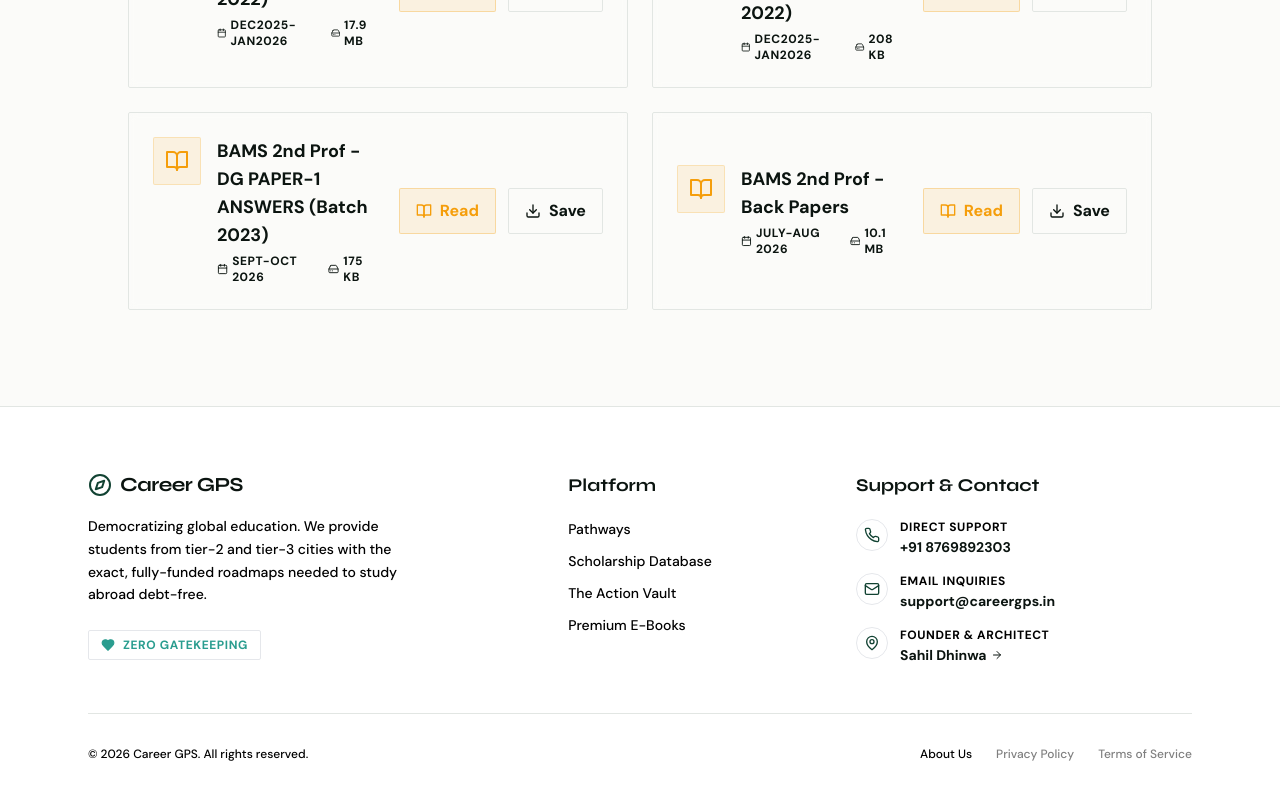
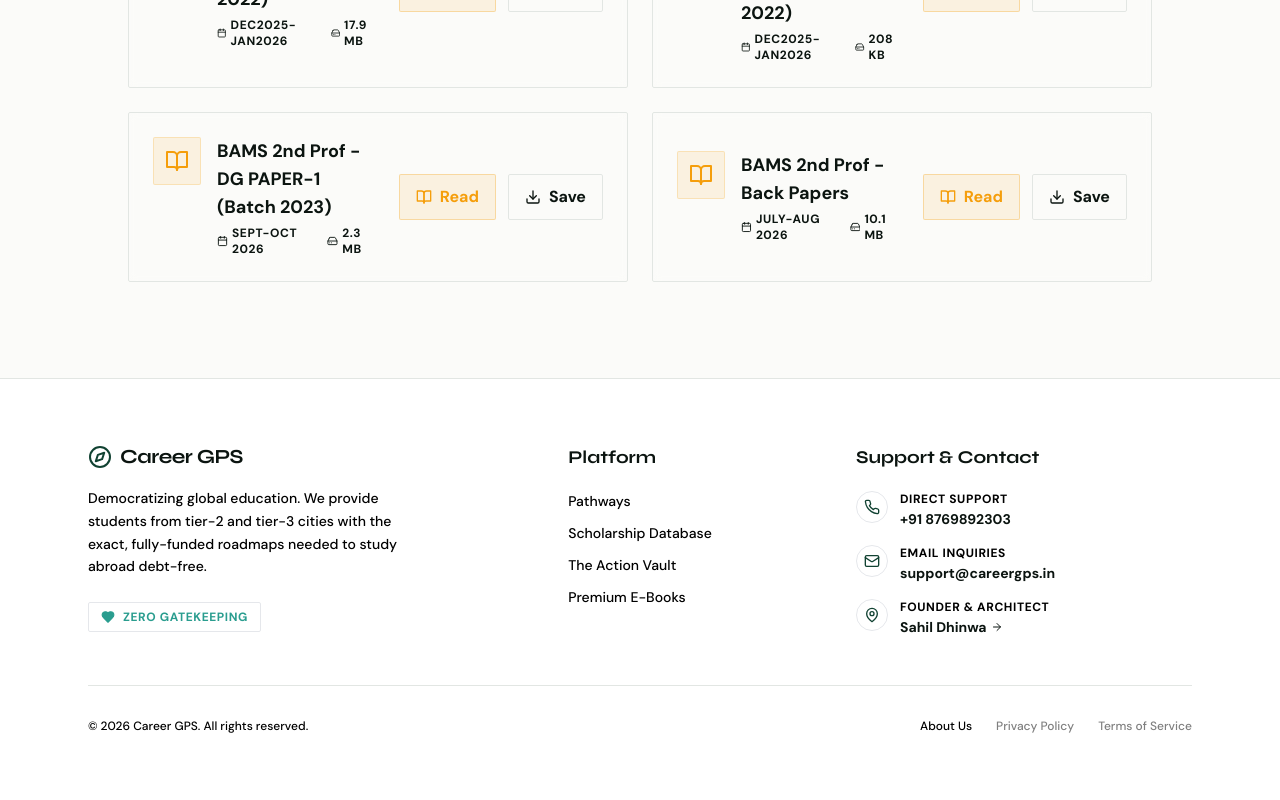
Before and after one commit to SahilDhinwa/Career-gps2.0, a Next.js app: page /bams-hub/papers in a window 1280 px wide. Shown: the part 853-1653 px from the top of the page. Built offline with nearby package versions, Linux system fonts and the light colour scheme; no server answers.

Commit message:
Modify subject and size for DG PAPER-1
Updated subject and size for BAMS 2nd Prof paper.

```diff
--- a/app/bams-hub/papers/page.tsx
+++ b/app/bams-hub/papers/page.tsx
@@ -36,9 +36,9 @@ const PREVIOUS_PAPERS = [
   },
     {
     id: 6,
-    subject: "BAMS 2nd Prof - DG PAPER-1 ANSWERS (Batch 2023)",
+    subject: "BAMS 2nd Prof - DG PAPER-1 (Batch 2023)",
     year: "Sept-Oct 2026",
-    size: "175 KB",
+    size: "2.3 MB",
     link: "/pdfs/dg-1(2023).pdf" // EXACT match to your uploaded file
   },
   {
```
